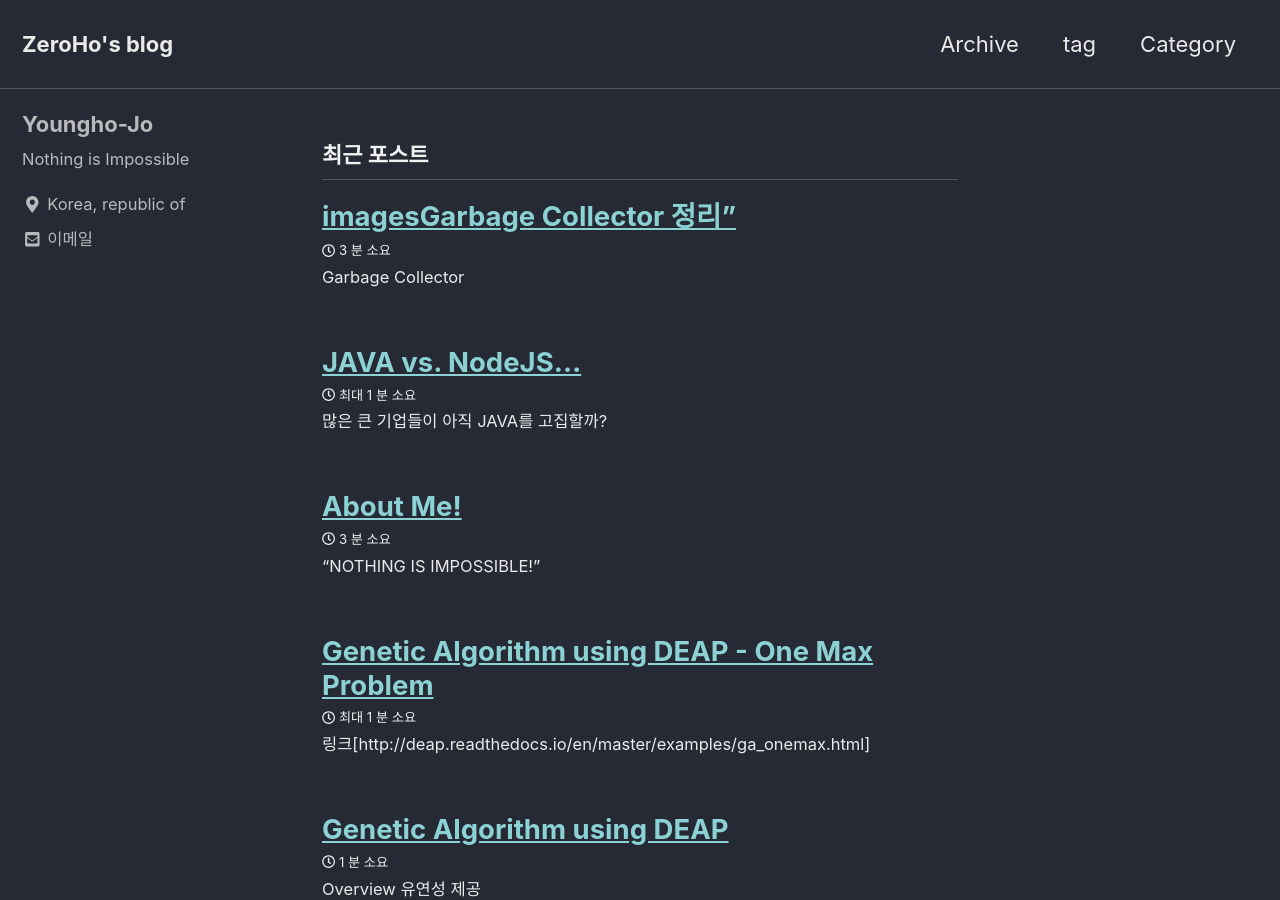
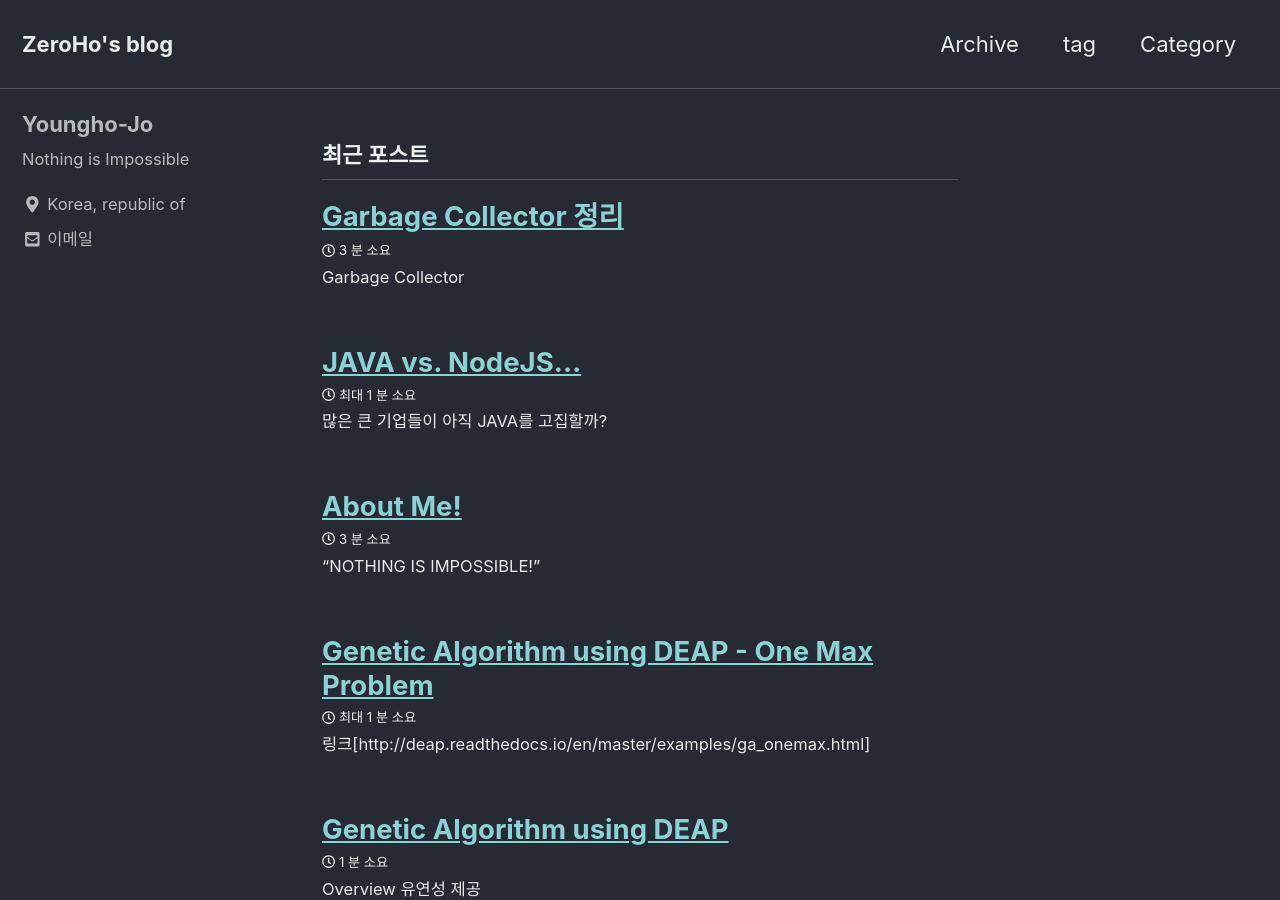
Before and after one commit to YoungHo-Jo/youngho-jo.github.com, a Jekyll site: the page built from index.html, in a window 1280 px wide and 900 px high. Built offline with Jekyll 4.4.1, drawn with Linux system fonts in a browser that asks for light colours; cached includes are drawn as plain includes; the list of posts is cut into pages by our own code.

Commit message:
Update 2019-03-21-Garbage-Collector.md

```diff
--- a/_posts/2019-03-21-Garbage-Collector.md
+++ b/_posts/2019-03-21-Garbage-Collector.md
@@ -6,7 +6,7 @@ category: Language
 show_meta: true
 comments: true
 mathjax: false
-title: imagesGarbage Collector 정리"
+title: Garbage Collector 정리
 tags:
   - JAVA
   - JVM
```
Also changed, not shown: other parts of _posts/2019-03-21-Garbage-Collector.md (+1 -1 lines).
